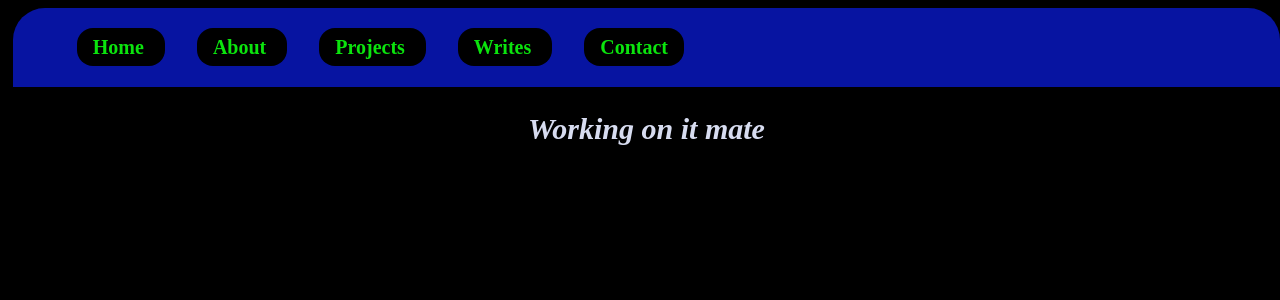
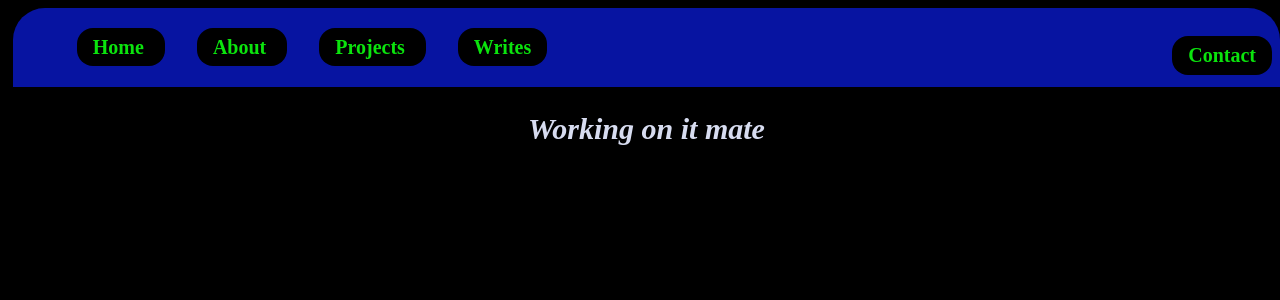
Before and after one commit to AlligatorrA/blog, a React (Create React App) app: page / in a window 1280 px wide. Shown: the top 300 px of the page. Built offline with nearby package versions, Linux system fonts and the light colour scheme.

Commit message:
toch contact

```diff
--- a/src/Nav.js
+++ b/src/Nav.js
@@ -26,16 +26,16 @@ function Nav() {
                     <li className="list-items-inline" >
                         <Link to="/My Components/Write" className="L1"> Writes </Link>
                     </li>
-                    {/* </ul> */}
-                    {/* <ul className="non-bullets nav-pills ">   */}
-                    <li className="list-items-inline Link2 " >
-                        <Link to="/My Components/contact" className="L2" style={{textAlign:"right"}} > Contact </Link>
-                    </li>
 
 
 
 
+                  <Link to="/My Components/contact" className="L2" style={{float:"right"}} > Contact </Link>
+
+
                 </ul>
+
+
 
             </nav>
             <main className="navmain"style={{width:"auto"}} >
--- a/src/all.css
+++ b/src/all.css
@@ -39,7 +39,9 @@ body{
 }
 
 .non-bullets{
+    /* width: 50%; */
     list-style: none;
+
 }
 .list-items-inline{
     display: inline;
@@ -48,18 +50,21 @@ body{
 }
 
 .navigation{
+
     border-top-left-radius: 2rem;
     border-top-right-radius: 2rem;
     background-color: var(--secondry-color);
     padding: 0.5rem;
 
   }
-  .non-bullets .nav-pills .L2{
+  .non-bullets .nav-pills{
+      /* text-align: right; */
+      margin-top: 0rem;
+      margin-right: auto;
+  }
+  .L2{
       text-align: right;
-      margin-top: 0rem;
-  }
-  .Link2{
-      text-align: end;
+      /* margin-bottom: 4rem; */
   }
   .navigation .link-active{
     font-weight: bolder;
@@ -139,6 +144,8 @@ footer{
     font-size: 3rem;
     margin-top: 2rem;
     border-top: 2rem;
+    border-bottom-left-radius: 2rem;
+    /* border-bottom-right-radius: 2rem; */
     /* color: rgb(245, 16, 16); */
 }
 .footlink{
--- a/src/my Components/Home.js
+++ b/src/my Components/Home.js
@@ -13,7 +13,7 @@ function Home() {
                 <div className="am">
                     <h2 className="title" > Hi,  I'm Anand.</h2>
                     <h1 className="title2">Web <strong>Developer</strong> </h1>
-                    <p></p>
+                    <p> <strong>      I love web development & designs </strong></p>
                 </div>
 
             </main>
```
